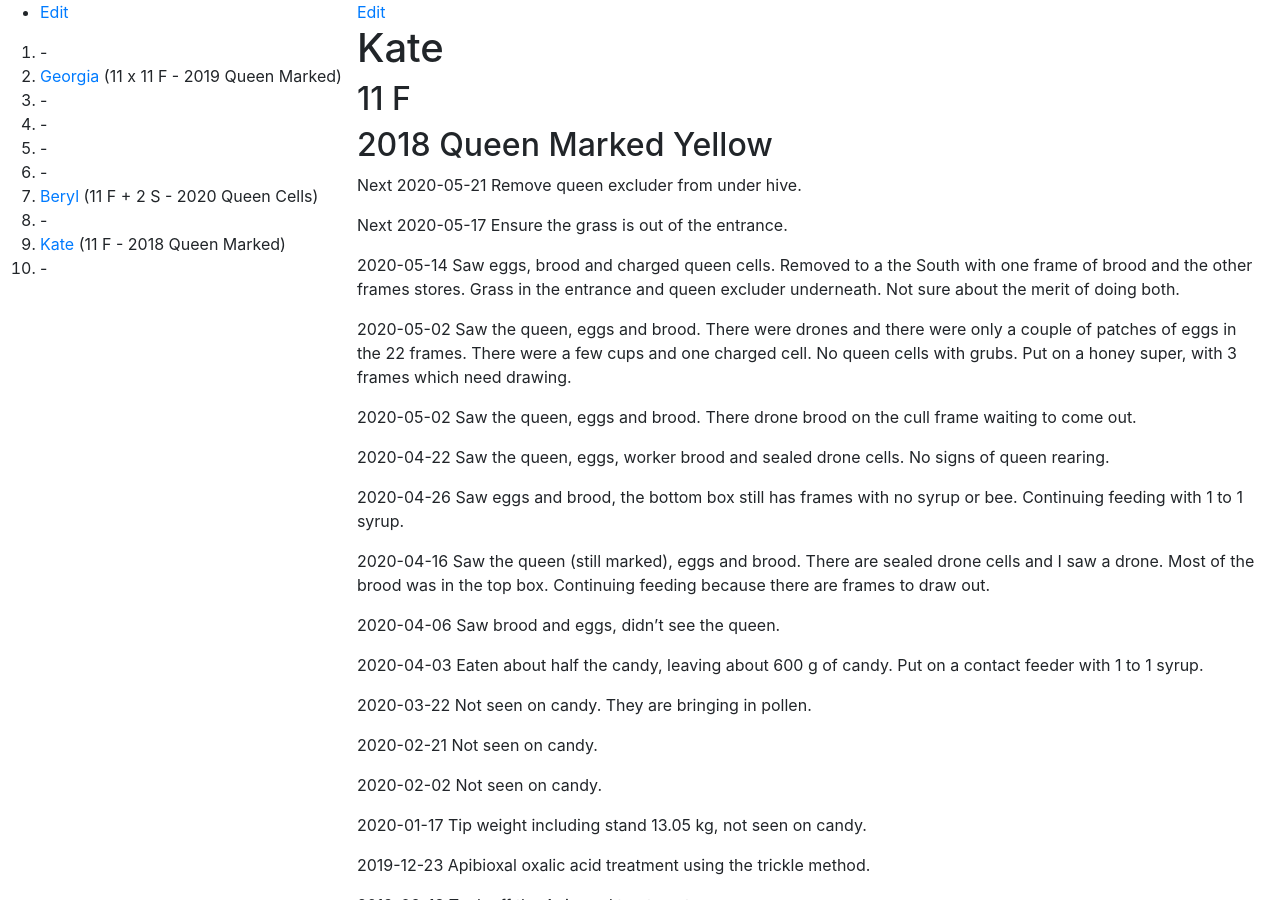
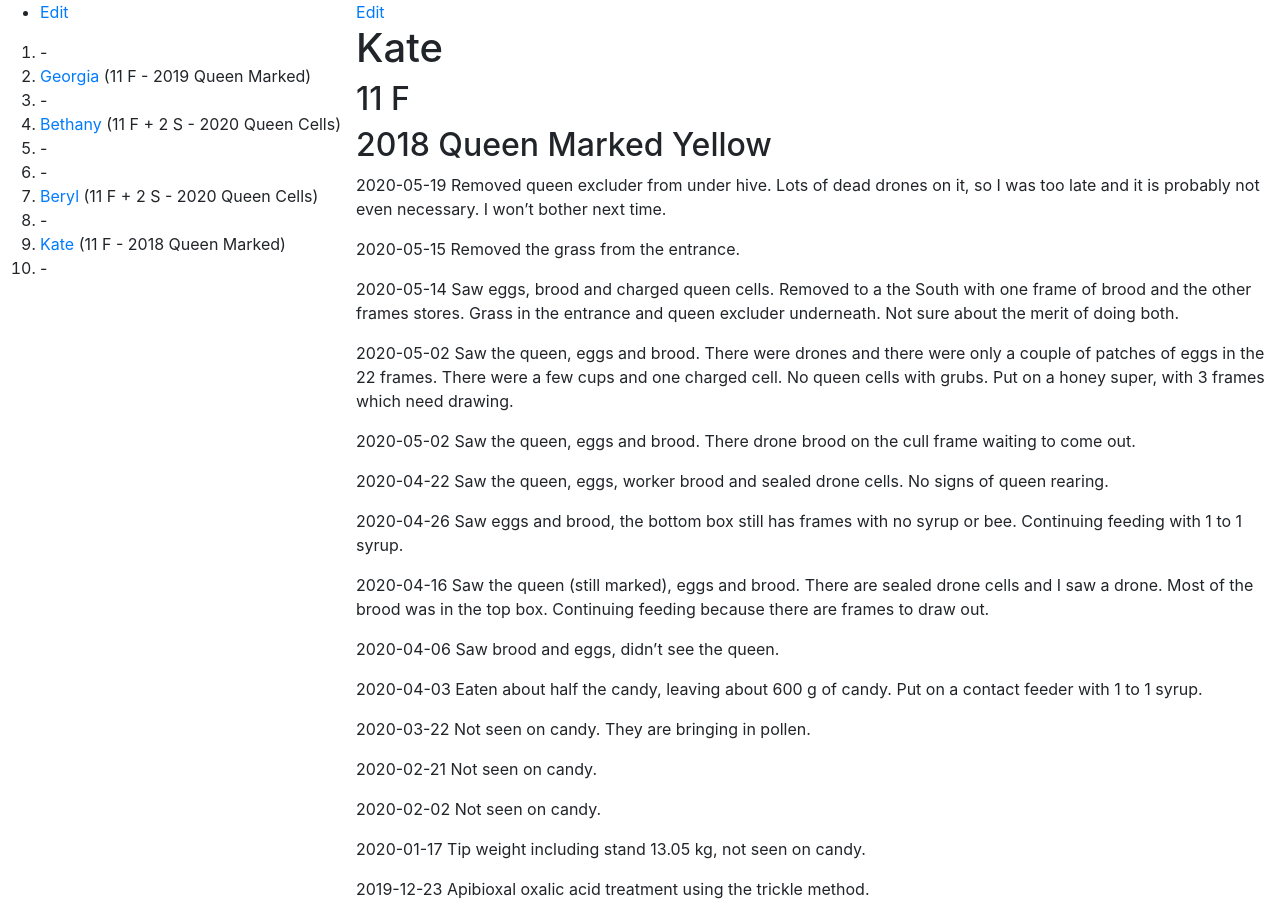
Before and after one commit to joejcollins/rhapsody-angel, a Jekyll site: the page built from queens/2018-kate.md, in a window 1280 px wide and 900 px high. Built offline with Jekyll 4.4.1, drawn with Linux system fonts in a browser that asks for light colours; our own code applies the rules of GitHub Pages for plain Markdown files.

Commit message:
Spring inspection and split

```diff
--- a/_includes/apiary.md
+++ b/_includes/apiary.md
@@ -1,9 +1,9 @@
 * [Edit](https://github.com/joejcollins/rhapsody-angel/edit/master/_includes/apiary.md)
 
 1. -
-1. [Georgia]({{ site.baseurl }}/queens/2019-georgia.html) (11 x 11 F - 2019 Queen Marked)
+1. [Georgia]({{ site.baseurl }}/queens/2019-georgia.html) (11 F - 2019 Queen Marked)
 1. -
-1. -
+1. [Bethany]({{ site.baseurl }}/queens/2020-Bethany.html) (11 F + 2 S - 2020 Queen Cells)
 1. -
 1. -
 1. [Beryl]({{ site.baseurl }}/queens/2020-beryl.html) (11 F + 2 S - 2020 Queen Cells)
--- a/queens/2018-kate.md
+++ b/queens/2018-kate.md
@@ -3,9 +3,9 @@
 ## 2018 Queen Marked Yellow
 
 
-Next 2020-05-21 Remove queen excluder from under hive.
+2020-05-19 Removed queen excluder from under hive.  Lots of dead drones on it, so I was too late and it is probably not even necessary.  I won't bother next time.
 
-Next 2020-05-17 Ensure the grass is out of the entrance.
+2020-05-15 Removed the grass from the entrance.
 
 2020-05-14 Saw eggs, brood and charged queen cells.  Removed to a the South with one frame of brood and the other frames stores.  Grass in the entrance and queen excluder underneath.  Not sure about the merit of doing both.
 
```
Also changed, not shown: queens/2019-georgia.md (+3 -1 lines), queens/2020-bethany.md (added, +7 -0 lines).
